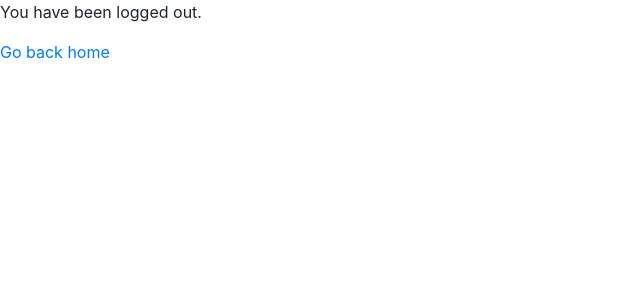
After one commit to Simonm17/medigal, a Django app: page /users/logout/ in a window 1280 px wide. The commit adds this page. Shown: the top 300 px of the page, without its empty margins (0-640 px from the left). Run offline with Django 3.2, Linux system fonts and the light colour scheme; some libraries are stand-ins or nearby versions.

Commit message:
added logout view/template

```diff
--- a/index/templates/index/home.html
+++ b/index/templates/index/home.html
@@ -7,7 +7,7 @@
     <a href="{% url 'login' %}">Login</a>
     <a href="{% url 'register'%}">Register</a>
 {% else %}
-    <a href="#">Logout</a>
+    <a href="{% url 'logout' %}">Logout</a>
 {% endif %}
 
 {% endblock body %}
--- /dev/null
+++ b/users/templates/users/logout.html
@@ -0,0 +1,9 @@
+{% extends 'index/base.html' %}
+
+
+{% block body %}
+
+<p>You have been logged out.</p>
+<a href="{% url 'index-home' %}">Go back home</a>
+
+{% endblock %}
--- a/users/urls.py
+++ b/users/urls.py
@@ -1,8 +1,10 @@
 from django.urls import path
 from . import views
+from django.contrib.auth import views as auth_views
 
 urlpatterns = [
     path('register/', views.register, name='register'),
     path('login/', views.login, name='login'),
+    path('logout/', auth_views.LogoutView.as_view(template_name='users/logout.html'), name='logout'),
 
 ]
```
